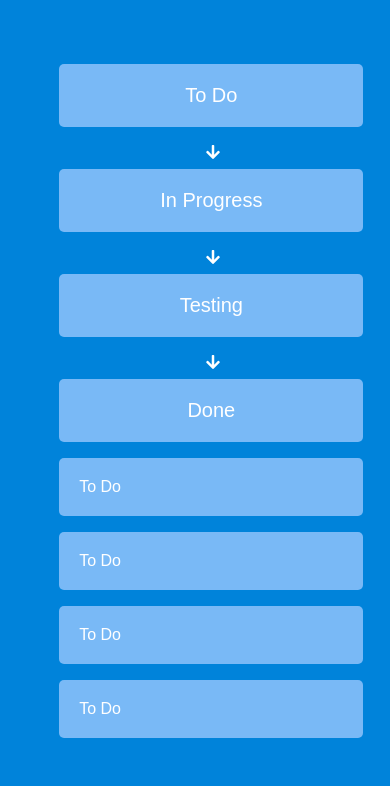
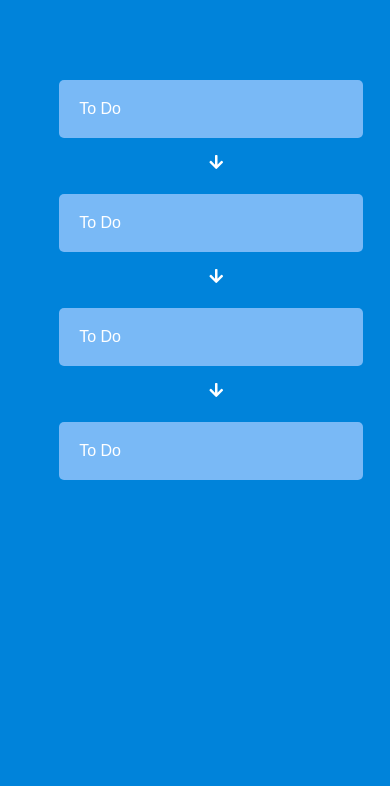
Before and after one commit to EdrisaJobe/ombroo, a Django app: page /workspace in a window 390 px wide. Shown: the part 64-850 px from the top of the page. After the commit the page ends 544 px from the top, so only its background shows below. Run offline with Django 3.2, Linux system fonts and the light colour scheme; a user stored in the database is signed in; some libraries are stand-ins or nearby versions; some web fonts are replaced.

Commit message:
mobile responsive

```diff
--- a/static/css/workspace.css
+++ b/static/css/workspace.css
@@ -37,23 +37,28 @@
     margin-top: 1.3em;
     margin-right: 0.5em;
 }
+.arrow-container2{
+  display: none
+}
 .empty-container {
   margin-right: 1.4em;
 }
 
 /* Media query for screen width 770px or less */
 @media (max-width: 800px) {
-  .arrow-container {
-    rotate: 90deg;
+  .arrow-container2 {
+    display: flex;
     margin-top: 1em;
     margin-bottom: 0.5em;
+    justify-content: center;
   }
-  .main-container,
+  .empty-container,
+  .arrow-container,
+  .main-container{
+    display: none;
+  }
   .input-container {
     flex-direction: column;
     width: 95%;
   }
-  .empty-container{
-    display: none;
-  }
 }
--- a/templates/pages/workspace.html
+++ b/templates/pages/workspace.html
@@ -43,11 +43,14 @@
 <div class="input-container">
 
   <!-- Input Container 1 -->
-  <span class="vertical-container">
+  <div class="vertical-container">
       <p>To Do</p>
-  </span>
+  </div>
 
   <span class="empty-container"></span>
+  <span class="arrow-container2">
+    <i class="fas fa-arrow-down"></i>
+  </span>
 
   <!-- Input Container 2 -->
   <div class="vertical-container">
@@ -55,6 +58,9 @@
   </div>
 
   <span class="empty-container"></span>
+  <span class="arrow-container2">
+    <i class="fas fa-arrow-down"></i>
+  </span>
 
   <!-- Input Container 3 -->
   <div class="vertical-container">
@@ -62,10 +68,14 @@
   </div>
 
   <span class="empty-container"></span>
+  <span class="arrow-container2">
+    <i class="fas fa-arrow-down"></i>
+  </span>
 
   <!-- Input Container 4 -->
   <div class="vertical-container">
     <p>To Do</p>
   </div>
+
 </div>
 {% endblock content %}
```
